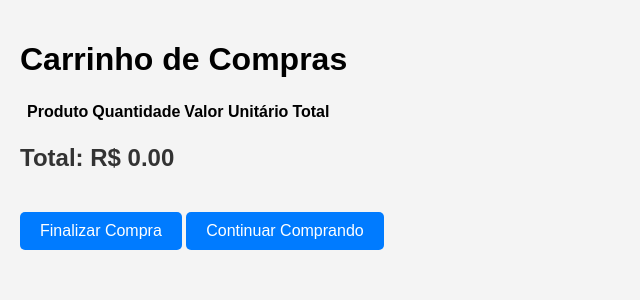
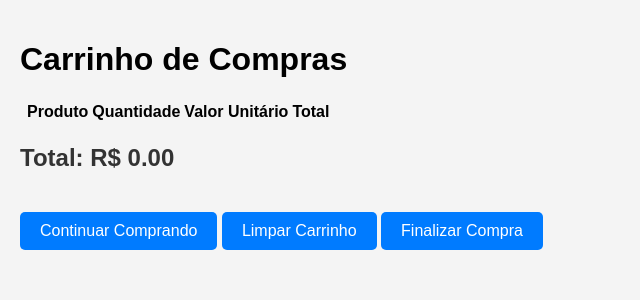
Before and after one commit to raphadroid27/gourmet-cafe, a Flask app: page /ver_carrinho in a window 1280 px wide. Shown: the top 300 px of the page, without its empty margins (0-640 px from the left). Run offline with Flask 3, Linux system fonts and the light colour scheme; lists and menus that the app fills with data are empty.

Commit message:
Update_10
Adicionada funcionalidades de limpar carrinho e de finalizar compra

```diff
--- a/app.py
+++ b/app.py
@@ -228,6 +228,20 @@ def atualizar_quantidade():
     session['carrinho'] = carrinho
     return jsonify({'success': True})
 
+@app.route('/limpar_carrinho')
+def limpar_carrinho():
+    session['carrinho'] = []
+    return redirect(url_for('ver_carrinho'))
+
+@app.route('/finalizar_compra', methods=['GET', 'POST'])
+def finalizar_compra():
+        if request.method == 'POST':
+            # Aqui você pode adicionar a lógica para processar o pagamento e finalizar a compra
+            session['carrinho'] = []  # Limpa o carrinho após a compra
+            mensagem = "Compra finalizada com sucesso!"
+            return render_template('mensagem.html', mensagem=mensagem)
+        return render_template('finalizar_compra.html')
+
 if __name__ == '__main__':
     threading.Thread(target=atualizar_codigos_recuperacao).start()
     app.run(debug=True)
--- a/templates/carrinho.html
+++ b/templates/carrinho.html
@@ -41,10 +41,12 @@
         </tbody>
     </table>
     <h2>Total: R$ {{ '%.2f'|format(total) }}</h2>
-    <div style="display: flex; gap: 10px;"></div>
-        <button type="submit" class="btn">Finalizar Compra</button>
     </form>
-    <a href="{{ url_for('catalogo') }}" class="btn">Continuar Comprando</a>
+
+    <a href="{{ url_for('catalogo') }}" class="btn">Continuar Comprando </a>
+    <a href="{{ url_for('limpar_carrinho') }}" class="btn">Limpar Carrinho</a>
+    <a href="{{ url_for('finalizar_compra') }}" class="btn">Finalizar Compra</a>
+    </a>
 
     <script>
         $(document).ready(function() {
```
Also changed, not shown: dbCoffee.db, templates/finalizar_compra.html (added).
